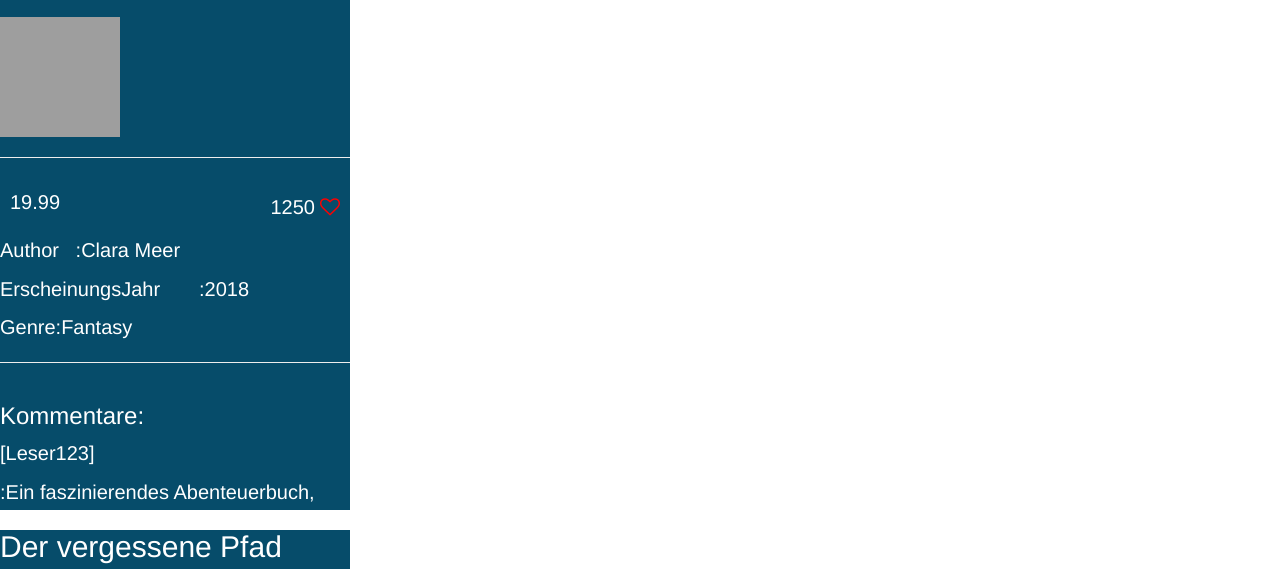
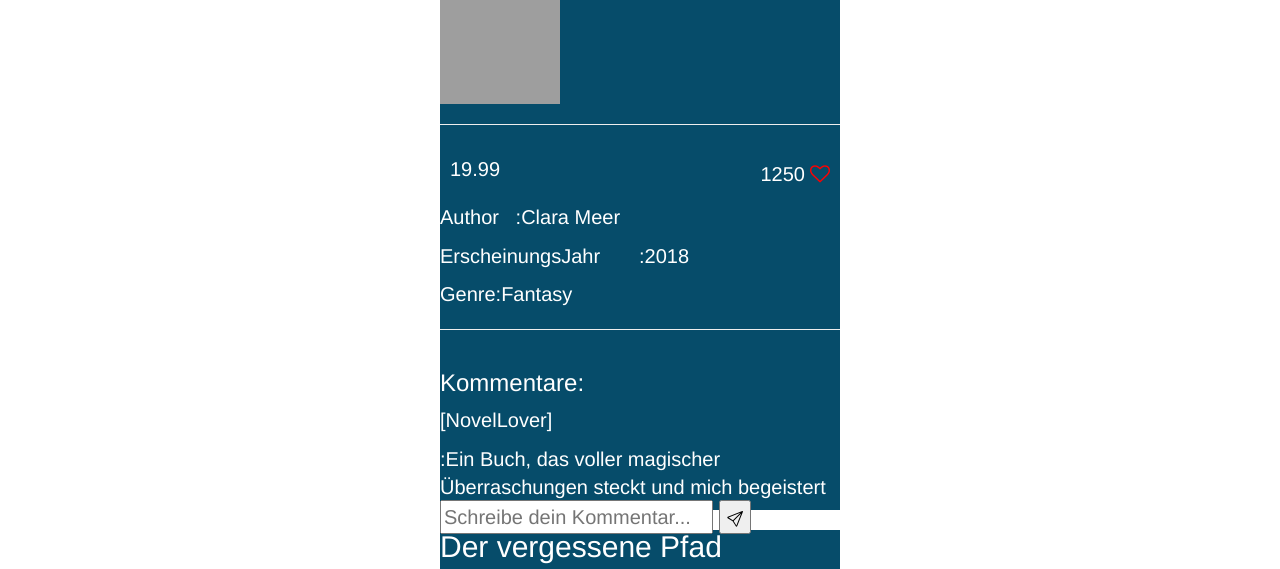
Before and after one commit to aeroswez/BookStore, a plain HTML site: page index.html in a window 1280 px wide. Shown: the part 220-789 px from the top of the page. Drawn offline with nearby package versions, Linux system fonts and the light colour scheme; grey boxes are pictures that could not be loaded.

Commit message:
Added the input field and logic to show the comments from input field

```diff
--- a/script.js
+++ b/script.js
@@ -182,7 +182,7 @@ let books = [
     bookRef.innerHTML="";
     for(index = 0; index<books.length; index++){
         console.log("book length", books.length);
-        bookRef.innerHTML += `<div class='bookCard'> <h2>${books[index].name}</h2><hr>
+        bookRef.innerHTML += `<div class='bookCard'> <div><h2>${books[index].name}</h2><hr>
                             <img class='bookImage' src='./assets/img/book-cover.jpg'><hr>
                             <div class='priceLike'><p>${books[index].price}</p>
                             <div class='likeHeart'>
@@ -194,8 +194,12 @@ let books = [
                             <p>Author&nbsp;&nbsp;&nbsp;:${books[index].author}</span></p>
                             <p>ErscheinungsJahr&nbsp;&nbsp;&nbsp;&nbsp;&nbsp;&nbsp;&nbsp;:${books[index].publishedYear}
                             <p>Genre:${books[index].genre}</p><hr>
-                            <div class="showComment"><h3>Kommentare:</h3>
+                            <div class="showComment" id="comments_${index}"><h3>Kommentare:</h3>
                             ${renderComments(index)}
+                            </div>
+                            <div class="commentClass"><input id="comment_input_${index}" type="text" placeholder="Schreibe dein Kommentar...">
+                            <button onclick="addComment(${index})"><img src="./assets/icon/send.svg"></button></div>
+
                             </div>
                             </div>`
     }
@@ -209,9 +213,9 @@ let books = [
     console.log("commentlength",commentLength);
     let commentText="";
 
-    for(let index = 0; index < commentLength; index++){
+    for(let index = commentLength-1; index >= 0; index--){
              commentText+=       `<p>[${books[bookIndex].comments[index].name}]</p>
-                     <p>:${books[bookIndex].comments[index].comment}</p>`;
+                     <span>:${books[bookIndex].comments[index].comment}</span>`;
     }
 
     return commentText;
@@ -219,3 +223,24 @@ let books = [
 
 
   }
+
+  function addComment(bookIndex) {
+  const inputRef = document.getElementById(`comment_input_${bookIndex}`);
+  const text = inputRef.value.trim();
+
+  if (text === "")
+    {
+      return;
+    }
+
+  books[bookIndex].comments.push({
+    name: "Sweta",
+    comment: text
+  });
+
+
+  inputRef.value = "";
+
+
+  document.getElementById(`comments_${bookIndex}`).innerHTML = renderComments(bookIndex);
+}
--- a/style.css
+++ b/style.css
@@ -47,20 +47,20 @@
     height: 50px;
 }
 
-/*.bookGallery{
-    background-color: #06171E;
-    color:white;
-    width: 100%;
-    max-width: 1440px;
-    margin: 0 auto;
-    font-family: 'Figtree', sans-serif;
-    min-height: 100%;
+.bookGallery{
+    display: flex;
+    justify-content: center;
+    gap:10px;
+    flex-wrap: wrap;
+}
 
-}*/
+h2{
+    font-size: 20px;
+}
 
 .bookCard{
     height: 600px;
-    width:350px;
+    width:400px;
     color: white;
     background-color: #064c6a;
     font-size: 20px;
@@ -93,6 +93,14 @@
 }
 
 .showComment{
-    overflow:scroll;
+    overflow:auto;
     height:150px;
 }
+
+.commentClass{
+    color: black;
+}
+
+.commentClass > button{
+    background-color: none;
+}
```
Also changed, not shown: assets/icon/send.svg (added).
